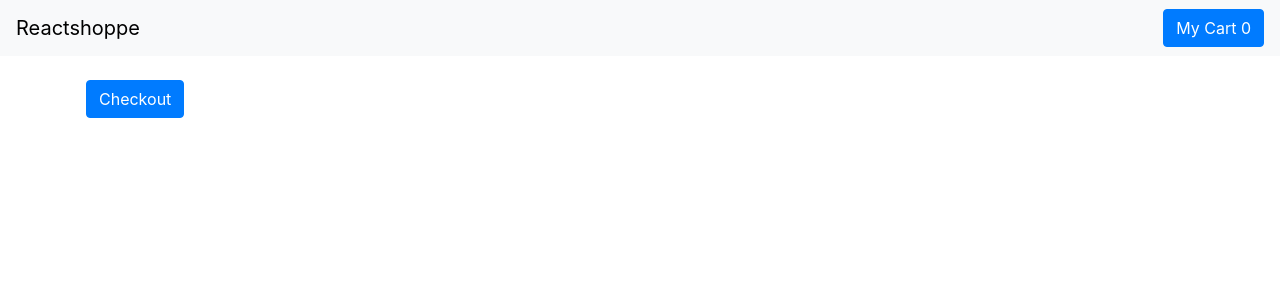
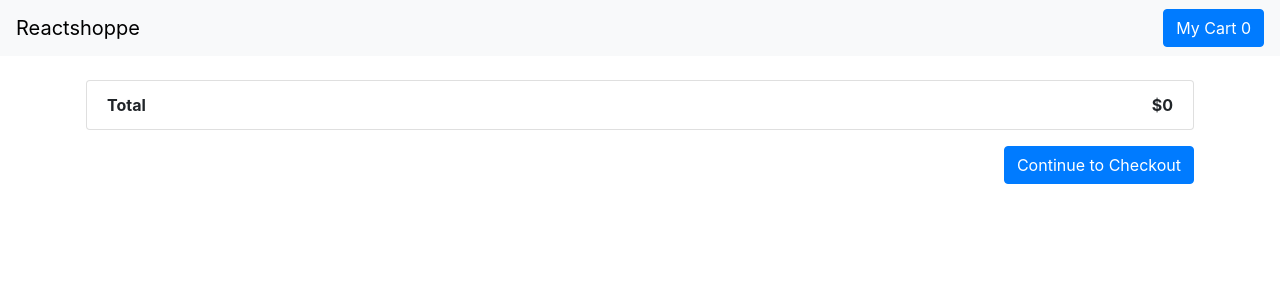
Before and after one commit to patrick-fs/reactshoppe, a React (Create React App) app: page /cart in a window 1280 px wide. Shown: the top 300 px of the page. Built offline with nearby package versions, Linux system fonts and the light colour scheme.

Commit message:
touching up cart styles

```diff
--- a/src/components/Cart.tsx
+++ b/src/components/Cart.tsx
@@ -18,7 +18,9 @@ const Cart = () => {
       <Row>
         <Col>
           <CartItems cartView={ViewModifier.DELETE} />
-          <Link to="/checkout"><Button variant="primary">Checkout</Button></Link>
+          <Link to="/checkout" style={{float:'right', padding:'1rem 0 0 0'}}>
+            <Button variant="primary">Continue to Checkout</Button>
+          </Link>
         </Col>
       </Row>
     </Container>
--- a/src/components/CartItems.tsx
+++ b/src/components/CartItems.tsx
@@ -6,6 +6,7 @@ import {
 import { RootState } from '../reducers';
 import { ViewModifier } from '../types/cart';
 import { removeFromCart } from '../actions/cart';
+import { Product } from '../types/product';
 
 const mapState = ({ cartState }: RootState) => ({
   products: cartState.products
@@ -26,18 +27,22 @@ type Props = PropsFromRedux & {
 }
 
 const CartItems = ({ products, onRemoveFromCart, cartView }: Props) => {
+  const cartTotal = products.reduce((total, prod) => total + prod.price, 0);
   return (
     <ListGroup>
       { products.map((product, i) => (
         <ListGroup.Item key={i}>
           {product.title}
-          <span className='cart-price'><strong>${product.price}</strong> <span className='text-muted'>{product.quantity}</span>
+          <span className='cart-price'>${product.price} <span className='text-muted'>{product.quantity}</span>
             {cartView === ViewModifier.DELETE &&
               <span className='fa fa-times text-danger remove-item' onClick={() => onRemoveFromCart(i)}></span>
             }
           </span>
         </ListGroup.Item>
       ))}
+      <ListGroup.Item>
+        <strong>Total</strong> <span className='cart-price'><strong>${cartTotal}</strong></span>
+      </ListGroup.Item>
     </ListGroup>
   );
 };
--- a/src/components/Checkout.tsx
+++ b/src/components/Checkout.tsx
@@ -6,6 +6,7 @@ import {
 } from 'react-bootstrap';
 import CheckoutForm from './CheckoutForm';
 import CartItems from './CartItems';
+import { Link } from 'react-router-dom';
 
 const Checkout = () => {
   return(
@@ -14,6 +15,7 @@ const Checkout = () => {
           <Col md={4} className='order-md-2'>
             <h4>Your Cart</h4>
             <CartItems />
+            <Link style={{float:'right', padding:'1rem 1rem 0 0'}} to="/cart">Edit Cart</Link>
           </Col>
           <Col md={8} className='order-md-1'>
             <CheckoutForm />
```
